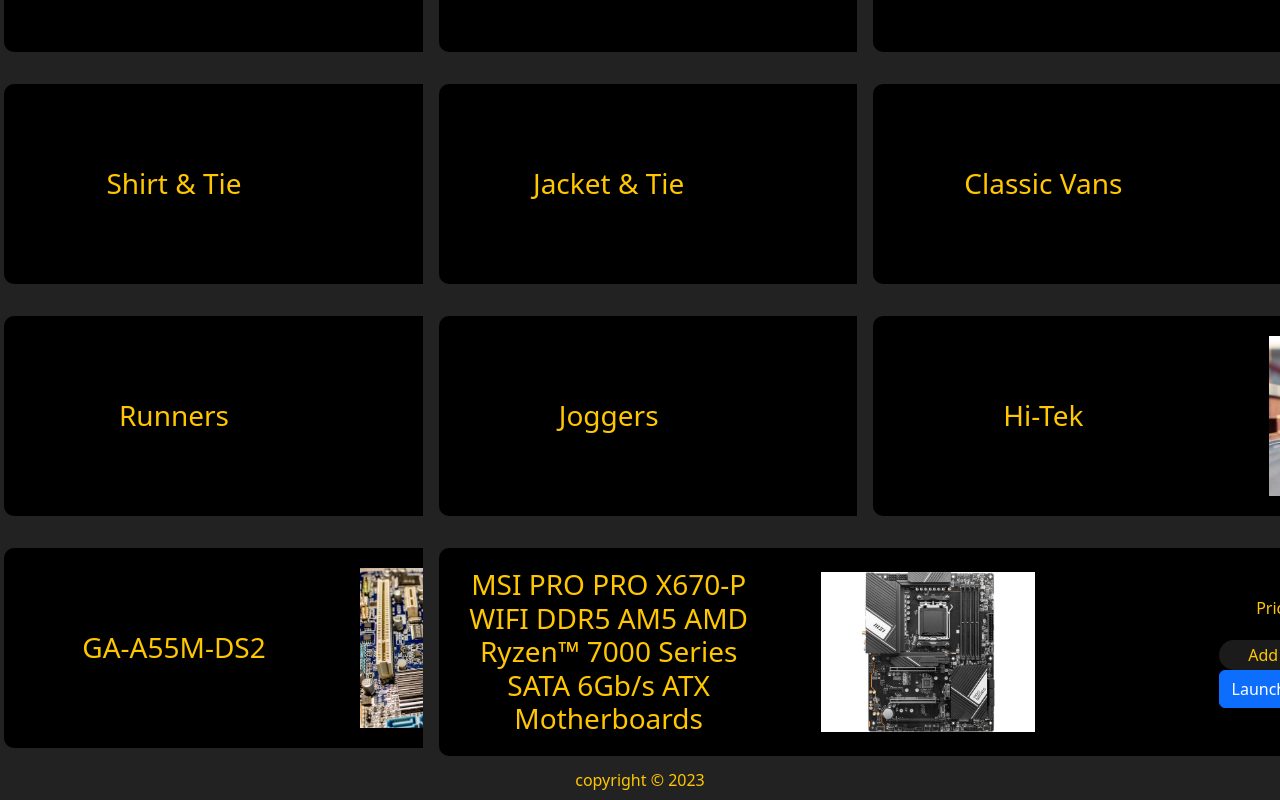
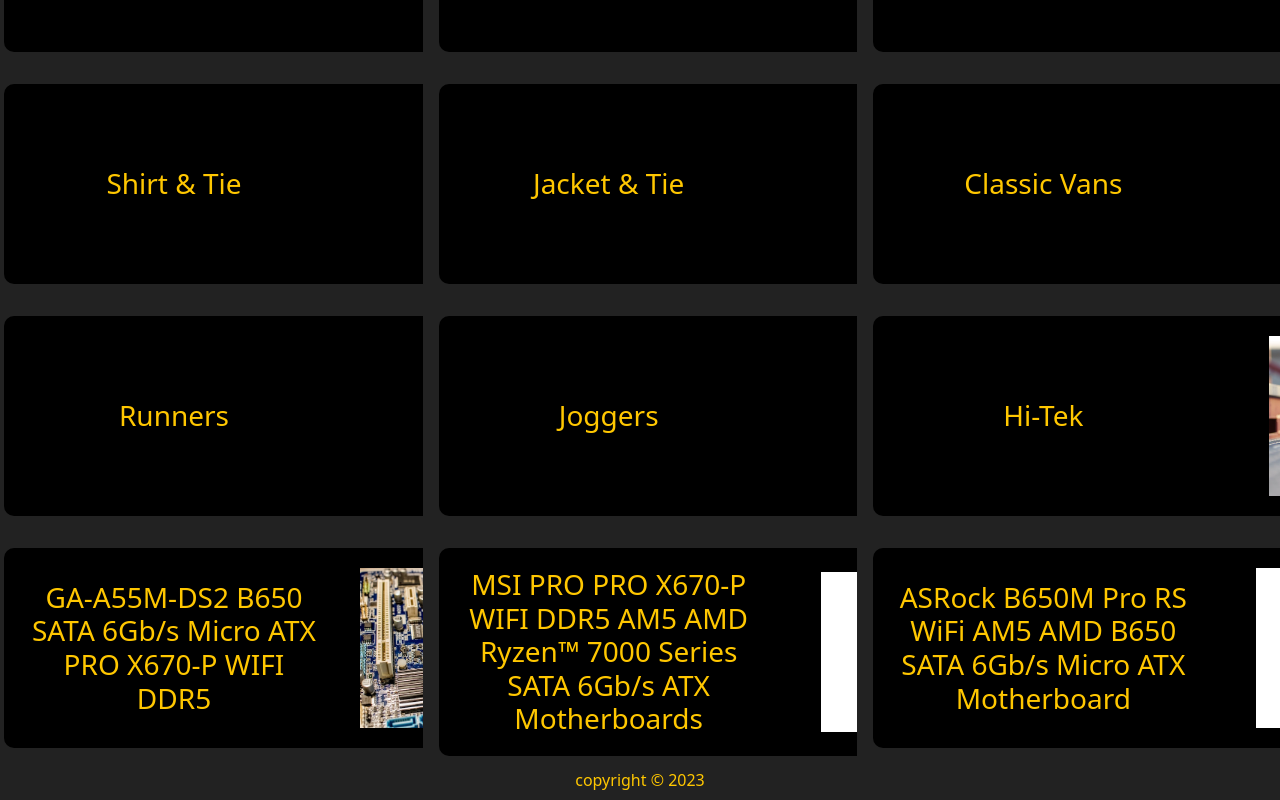
Before and after one commit to SalamanderCtesiphon/fashion-boutique, a React (Create React App) app: page /home in a window 1280 px wide. Shown: the part 1012-1812 px from the top of the page. Built offline with nearby package versions, Linux system fonts and the light colour scheme; the HTML template or start-up script is replaced by a standard one.

Commit message:
implemented the check modal logic

```diff
--- a/src/ProductStore.js
+++ b/src/ProductStore.js
@@ -18,6 +18,7 @@
 import hightech from './images/eugene-chystiakov-b2uYNpBG7Ho-unsplash.jpg'
 import motherboard from './images/pexels-jeremy-waterhouse-3665443.jpg'
 import msipro from './images/13-144-551-01.jpg'
+import msipro1 from './images/13-162-131-06.jpg'
 
 const productsArray = [
   {
@@ -148,7 +149,7 @@
   },
   {
     id: '19',
-    title: 'GA-A55M-DS2',
+    title: 'GA-A55M-DS2 B650 SATA 6Gb/s Micro ATX PRO X670-P WIFI DDR5',
     price: 210.99,
     image: motherboard,
     category: 'motherboards'
@@ -158,6 +159,13 @@
     title: 'MSI PRO PRO X670-P WIFI DDR5 AM5 AMD Ryzen™ 7000 Series SATA 6Gb/s ATX Motherboards',
     price: 198.99,
     image: msipro,
+    category: 'motherboards'
+  },
+  {
+    id: '21',
+    title: 'ASRock B650M Pro RS WiFi AM5 AMD B650 SATA 6Gb/s Micro ATX Motherboard',
+    price: 124.99,
+    image: msipro1,
     category: 'motherboards'
   }
 ]
--- a/src/components/ProductCard.jsx
+++ b/src/components/ProductCard.jsx
@@ -22,7 +22,6 @@
       </div>
       <div className='card-container'>
       <p className='product-price'>Price: ${product.price}</p>
-      <a className='nav-link' href='/checkoutmodal' >Add One to Cart</a>
       <CheckoutModal />
       {/*   { productQuantity > 0 ?
           <>
--- a/src/pages/CheckOut.js
+++ b/src/pages/CheckOut.js
@@ -20,25 +20,7 @@
 
   return (
     <div className='checkout-page'>
-         {productsCount > 0 ?
-            <>
-              <h3 className='page-head'><a id="link-back" href='/categories'><Icon path={mdiArrowLeftBold} size={1} />Return to shopping</a></h3>
-              {cart.items.map((currentProduct, idx) => (
-                <CartProduct key={idx} id={currentProduct.id} quantity={currentProduct.quantity}></CartProduct>
-              ))}
 
-              <h1 className='total'>Total: {USDollar.format(cartTotal)}</h1>
-
-              <div className='buy-btn' onClick={() => alert("we are currently working to implement a payment service")}>
-                Purchase Items!
-              </div>
-            </>
-          :
-          <>
-          <h1>There Are No Items In Your Cart</h1>
-          <a className="navLinks" href='categories'>Back to Shopping</a>
-          </>
-          }
     </div>
   )
 }
--- a/src/pages/CheckoutModal.jsx
+++ b/src/pages/CheckoutModal.jsx
@@ -1,6 +1,11 @@
 import { useState } from 'react';
+import React, { useContext } from 'react'
+import { CartContext } from '../CartContext'
+import CartProduct from '../components/CartProduct'
 import Button from 'react-bootstrap/Button';
 import Modal from 'react-bootstrap/Modal';
+import Icon from '@mdi/react';
+import { mdiArrowLeftBold } from '@mdi/js';
 
 function CheckoutModal() {
   const [show, setShow] = useState(false);
@@ -8,17 +13,47 @@
   const handleClose = () => setShow(false);
   const handleShow = () => setShow(true);
 
+  const cart = useContext(CartContext)
+  const productsCount = cart.items.length
+
+  let USDollar = new Intl.NumberFormat('en-US', {
+    style: 'currency',
+    currency: 'USD',
+  });
+
+  let cartTotal = cart.getTotalCost().toFixed(2)
+
   return (
     <>
       <Button variant="primary" onClick={handleShow}>
-        Launch demo modal
+        Add to Cart
       </Button>
 
       <Modal show={show} onHide={handleClose}>
         <Modal.Header closeButton>
-          <Modal.Title>Modal heading</Modal.Title>
+          <Modal.Title>Check Out</Modal.Title>
         </Modal.Header>
-        <Modal.Body>Woohoo, you are reading this text in a modal!</Modal.Body>
+        <Modal.Body>
+          {productsCount > 0 ?
+            <>
+              <h3 className='page-head'><a id="link-back" href='/categories'><Icon path={mdiArrowLeftBold} size={1} />Return to shopping</a></h3>
+              {cart.items.map((currentProduct, idx) => (
+                <CartProduct key={idx} id={currentProduct.id} quantity={currentProduct.quantity}></CartProduct>
+              ))}
+
+              <h1 className='total'>Total: {USDollar.format(cartTotal)}</h1>
+
+              <div className='buy-btn' onClick={() => alert("we are currently working to implement a payment service")}>
+                Purchase Items!
+              </div>
+            </>
+            :
+            <>
+            <h1>There Are No Items In Your Cart</h1>
+            <a className="navLinks" href='categories'>Back to Shopping</a>
+            </>
+            }
+        </Modal.Body>
         <Modal.Footer>
           <Button variant="secondary" onClick={handleClose}>
             Close
```
Also changed, not shown: src/images/13-162-131-06.jpg (added).
